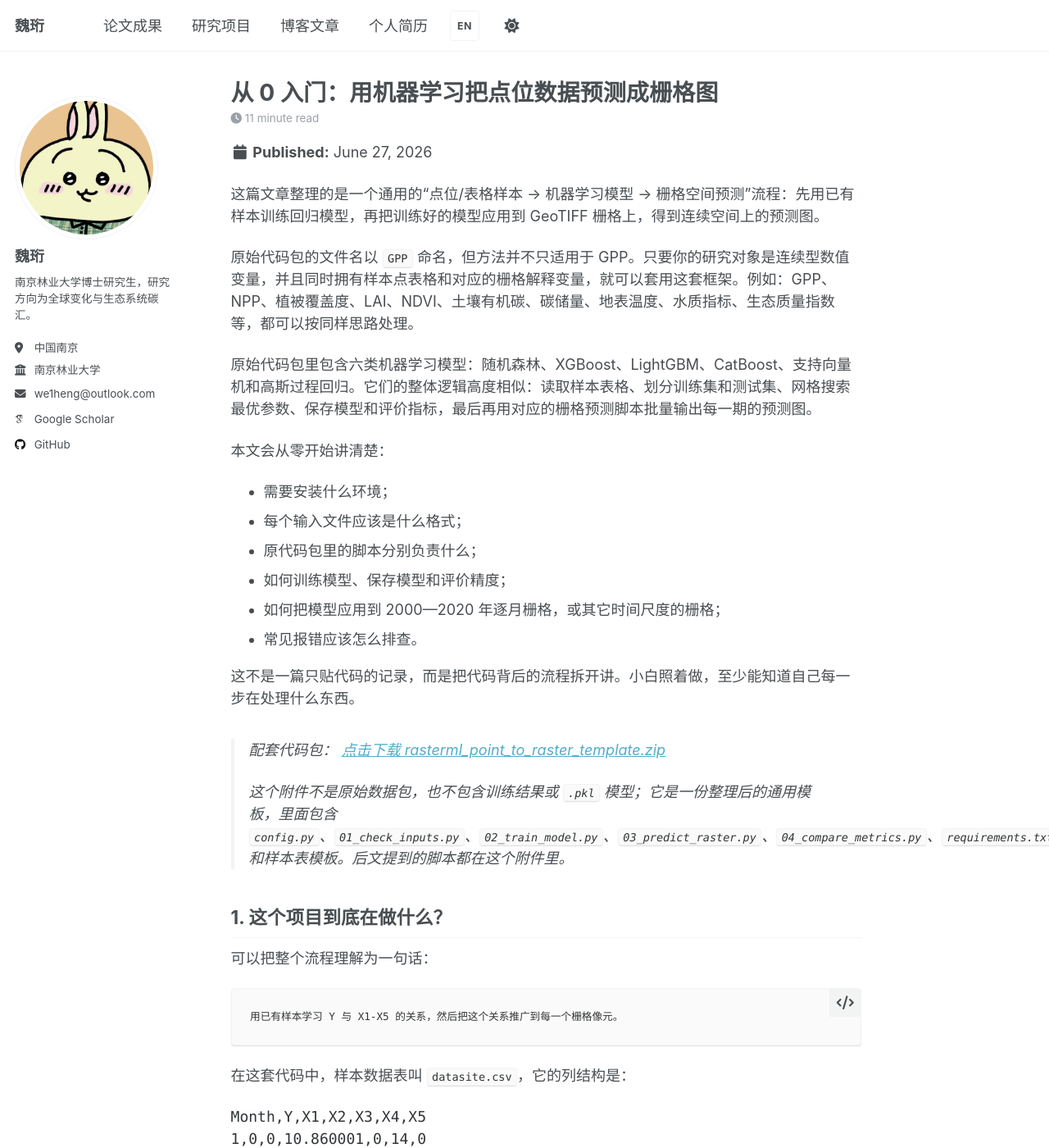
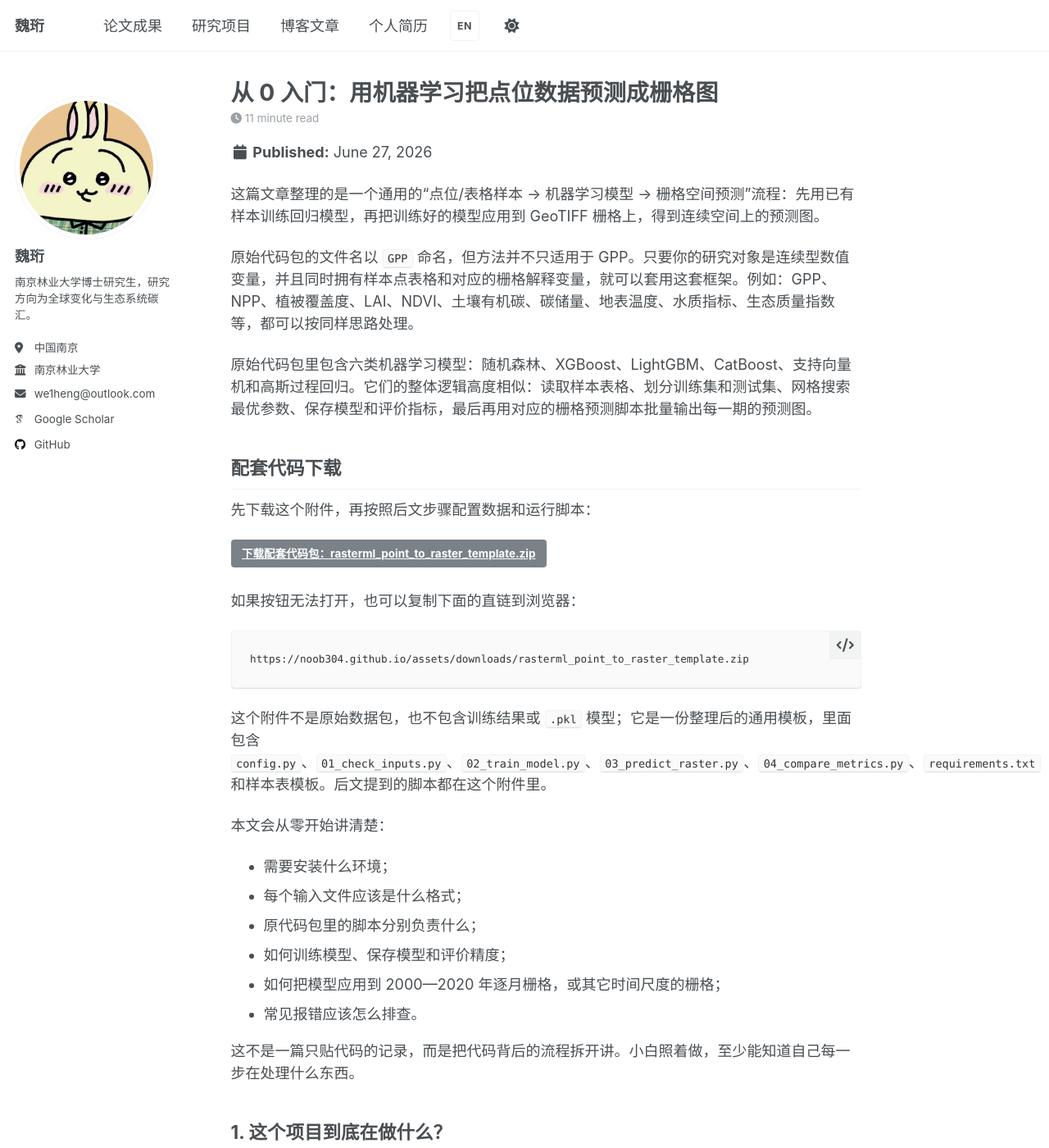
Before and after one commit to NOOB304/NOOB304.github.io, a Jekyll site: the page built from _posts/2026-06-27-machine-learning-point-to-raster-prediction-tutorial.md, in a window 1280 px wide and 1400 px high. Shown: the whole window at 82% size. Built offline with Jekyll 4.4.1, drawn with Linux system fonts in a browser that asks for light colours; some web fonts are replaced.

Commit message:
docs: make raster tutorial download link prominent

````diff
--- a/_posts/2026-06-27-machine-learning-point-to-raster-prediction-tutorial.md
+++ b/_posts/2026-06-27-machine-learning-point-to-raster-prediction-tutorial.md
@@ -23,6 +23,20 @@ excerpt: "基于一个点位到栅格的机器学习代码包，完整拆解样
 
 原始代码包里包含六类机器学习模型：随机森林、XGBoost、LightGBM、CatBoost、支持向量机和高斯过程回归。它们的整体逻辑高度相似：读取样本表格、划分训练集和测试集、网格搜索最优参数、保存模型和评价指标，最后再用对应的栅格预测脚本批量输出每一期的预测图。
 
+## 配套代码下载
+
+先下载这个附件，再按照后文步骤配置数据和运行脚本：
+
+[下载配套代码包：rasterml_point_to_raster_template.zip](https://noob304.github.io/assets/downloads/rasterml_point_to_raster_template.zip){: .btn .btn--primary}
+
+如果按钮无法打开，也可以复制下面的直链到浏览器：
+
+```text
+https://noob304.github.io/assets/downloads/rasterml_point_to_raster_template.zip
+```
+
+这个附件不是原始数据包，也不包含训练结果或 `.pkl` 模型；它是一份整理后的通用模板，里面包含 `config.py`、`01_check_inputs.py`、`02_train_model.py`、`03_predict_raster.py`、`04_compare_metrics.py`、`requirements.txt` 和样本表模板。后文提到的脚本都在这个附件里。
+
 本文会从零开始讲清楚：
 
 - 需要安装什么环境；
@@ -33,11 +47,6 @@ excerpt: "基于一个点位到栅格的机器学习代码包，完整拆解样
 - 常见报错应该怎么排查。
 
 这不是一篇只贴代码的记录，而是把代码背后的流程拆开讲。小白照着做，至少能知道自己每一步在处理什么东西。
-
-> 配套代码包：
-> [点击下载 rasterml_point_to_raster_template.zip](/assets/downloads/rasterml_point_to_raster_template.zip)
->
-> 这个附件不是原始数据包，也不包含训练结果或 `.pkl` 模型；它是一份整理后的通用模板，里面包含 `config.py`、`01_check_inputs.py`、`02_train_model.py`、`03_predict_raster.py`、`04_compare_metrics.py`、`requirements.txt` 和样本表模板。后文提到的脚本都在这个附件里。
 
 ## 1. 这个项目到底在做什么？
 
````
